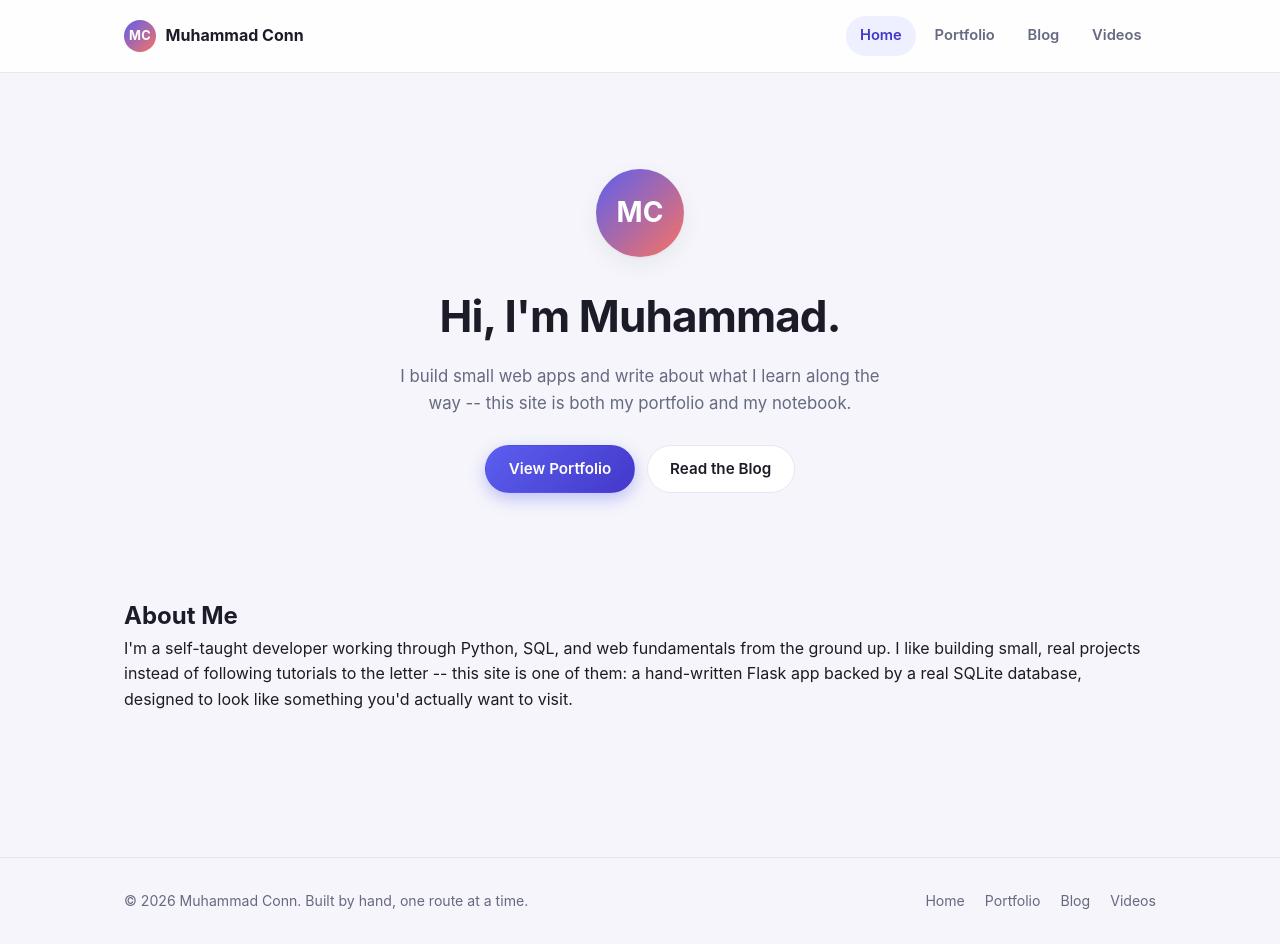
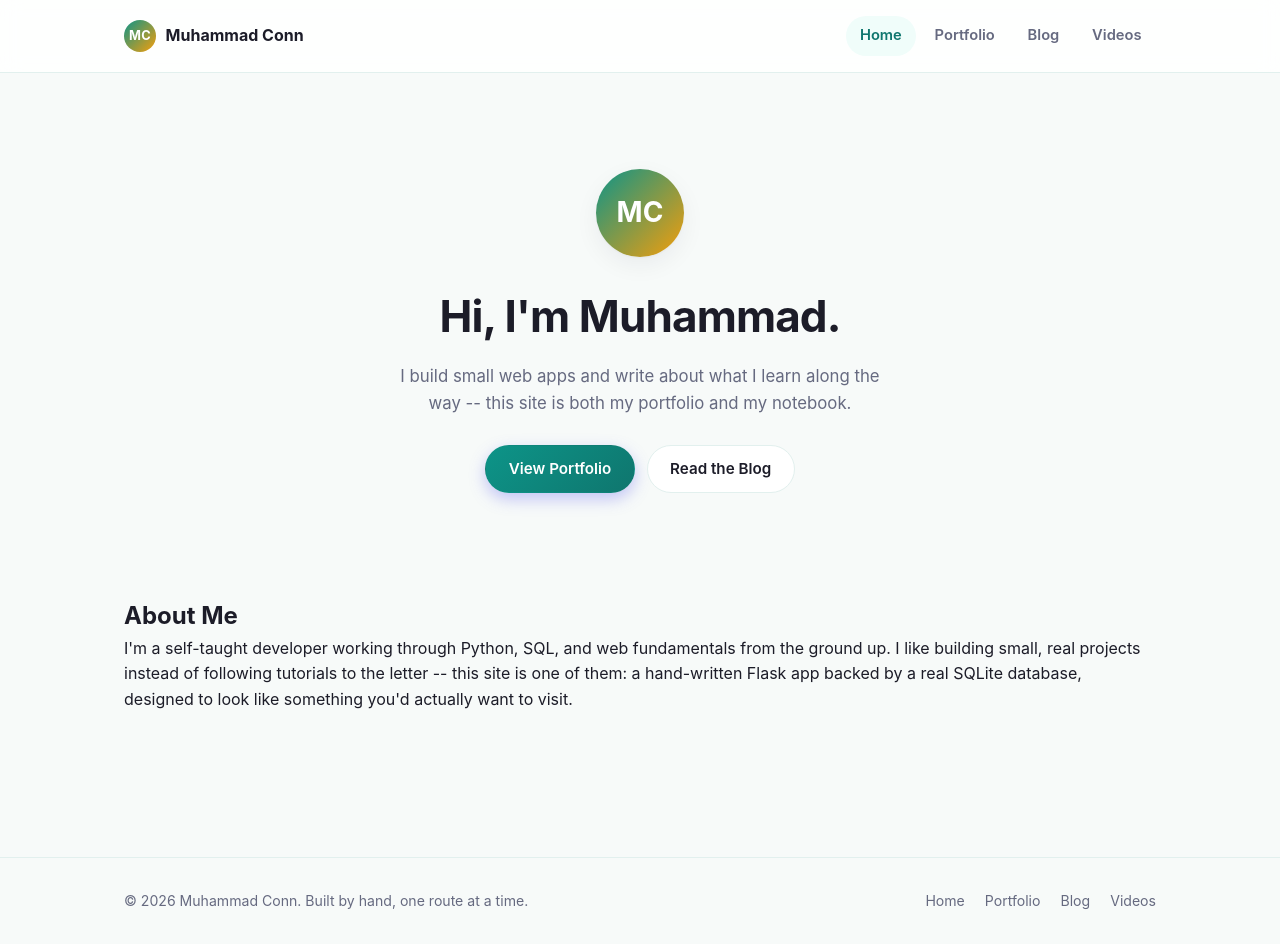
Before and after one commit to pycoder08/personal-website, a Flask app: page / in a window 1280 px wide. Run offline with Flask 3, Linux system fonts and the light colour scheme; data that the repository does not hold is empty.

Commit message:
Recolor theme from purple to turquoise/teal + gold accent

```diff
--- a/static/css/style.css
+++ b/static/css/style.css
@@ -2,15 +2,15 @@
    Design tokens
    ========================================================= */
 :root {
-  --bg: #f5f5fb;
+  --bg: #f7faf9;
   --surface: #ffffff;
   --text: #1c1c28;
   --muted: #666a80;
-  --border: #e7e7f1;
-  --primary: #5b5fef;
-  --primary-dark: #4338ca;
-  --primary-light: #eef0ff;
-  --accent: #f97362;
+  --border: #e2f0ee;
+  --primary: #0d9488;
+  --primary-dark: #0f766e;
+  --primary-light: #f0fdfa;
+  --accent: #f59e0b;
   --success: #16a34a;
   --radius-sm: 8px;
   --radius: 14px;
@@ -22,15 +22,15 @@
 
 @media (prefers-color-scheme: dark) {
   :root {
-    --bg: #14141c;
-    --surface: #1c1c28;
+    --bg: #10201e;
+    --surface: #16302c;
     --text: #eceef5;
     --muted: #9a9db3;
-    --border: #2c2c3c;
-    --primary: #8184ff;
-    --primary-dark: #a5a8ff;
-    --primary-light: #23233a;
-    --accent: #ff9a86;
+    --border: #234440;
+    --primary: #2dd4bf;
+    --primary-dark: #5eead4;
+    --primary-light: #134e4a;
+    --accent: #fbbf24;
     --success: #4ade80;
     --shadow: 0 1px 2px rgba(0, 0, 0, 0.3), 0 8px 24px rgba(0, 0, 0, 0.35);
     --shadow-hover: 0 4px 10px rgba(0, 0, 0, 0.35), 0 16px 32px rgba(0, 0, 0, 0.4);
```
Also changed, not shown: templates/base.html (line endings or trailing spaces).
